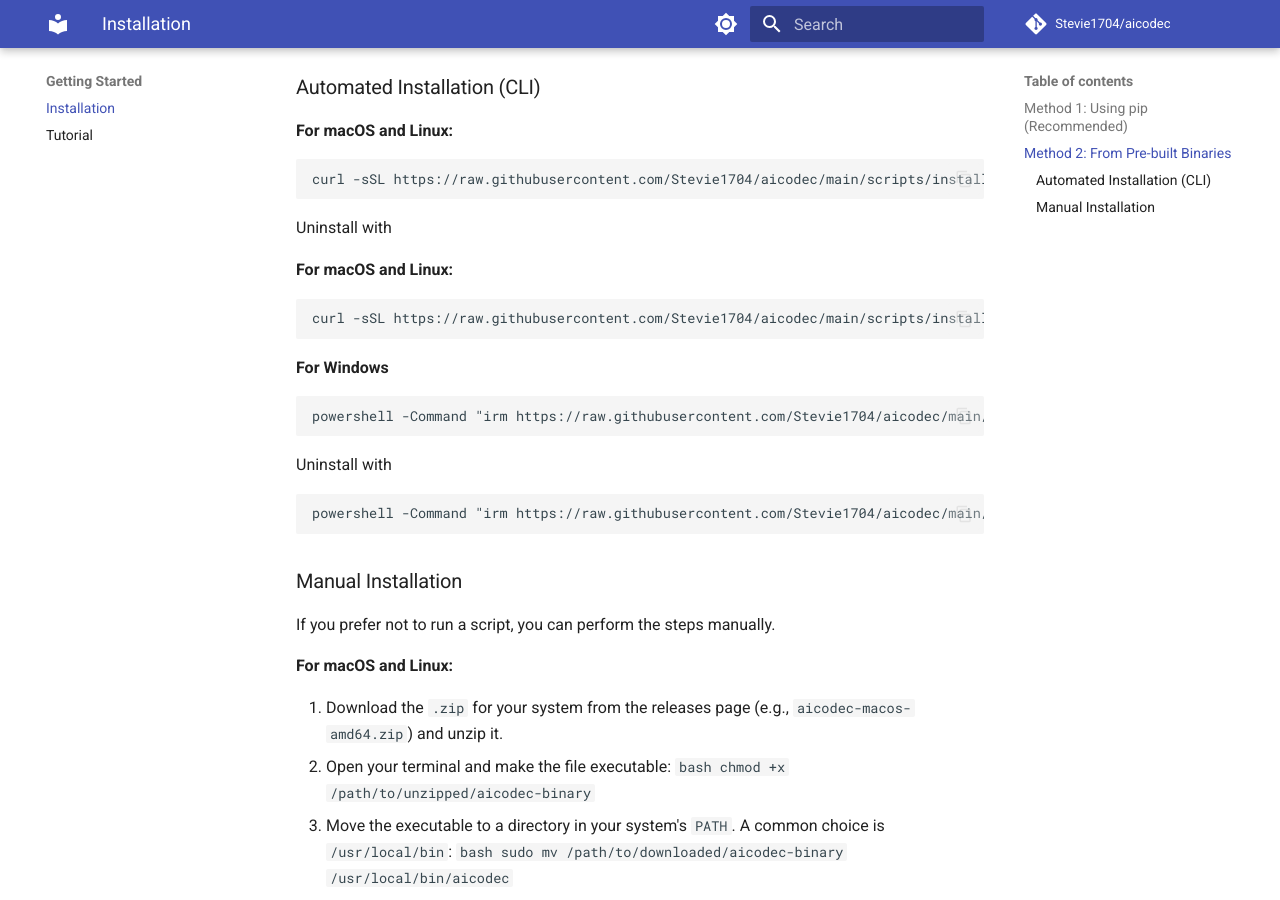
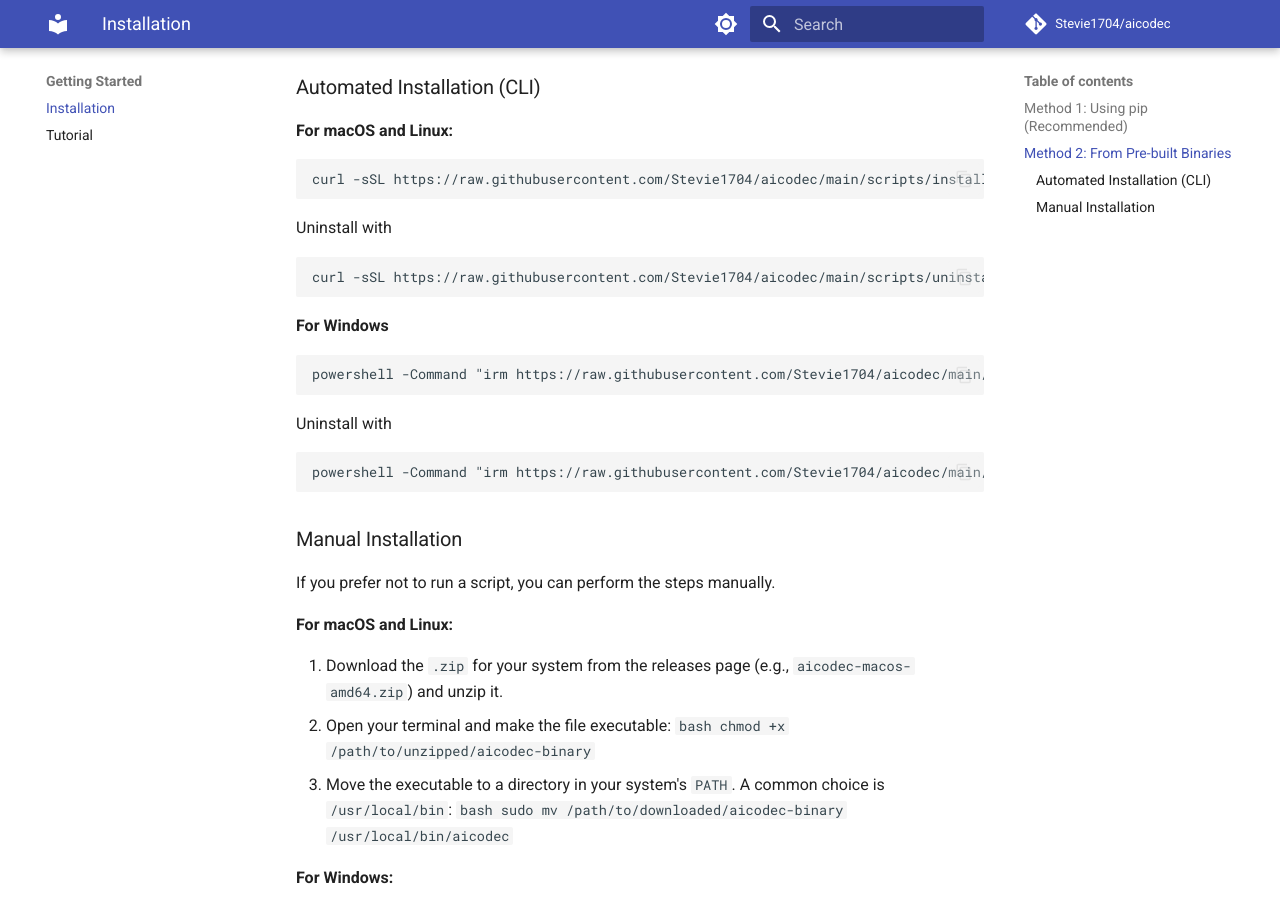
Before and after one commit to Stevie1704/aicodec, an MkDocs documentation site: the page built from docs/getting-started/installation.md, in a window 1280 px wide and 900 px high, scrolled down 673 px. Built offline with MkDocs 1.6.1 and Material for MkDocs 9.7.7, drawn with Linux system fonts in a browser that asks for light colours; comment, search, counter and statistics services are not loaded.

Commit message:
Small update in doc

````diff
--- a/docs/getting-started/installation.md
+++ b/docs/getting-started/installation.md
@@ -27,10 +27,8 @@
 curl -sSL https://raw.githubusercontent.com/Stevie1704/aicodec/main/scripts/install.sh | bash
 ```
 Uninstall with
-
-**For macOS and Linux:**
 ```bash
-curl -sSL https://raw.githubusercontent.com/Stevie1704/aicodec/main/scripts/install.sh | bash
+curl -sSL https://raw.githubusercontent.com/Stevie1704/aicodec/main/scripts/uninstall.sh | bash
 ```
 
 **For Windows**
````
